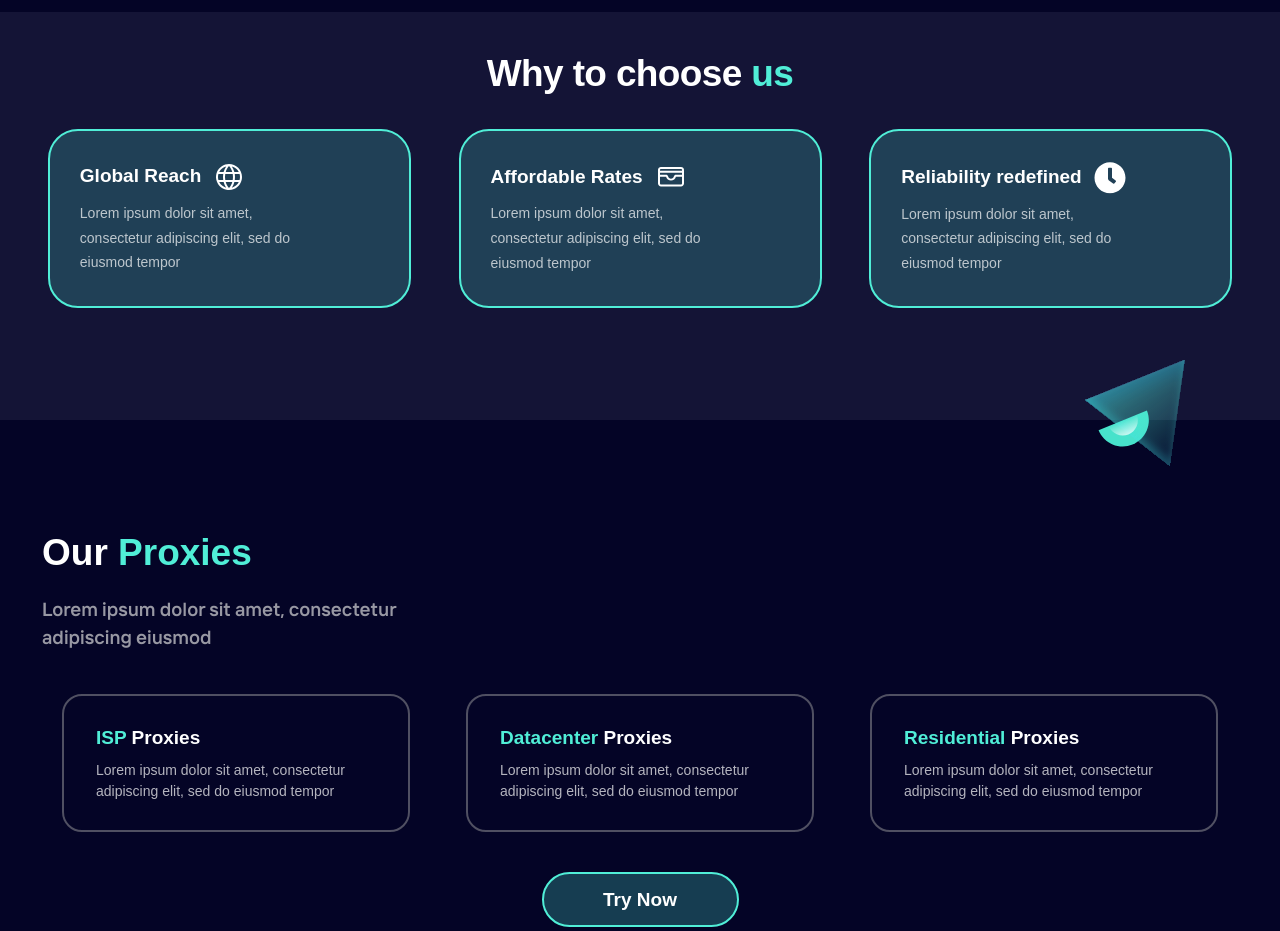
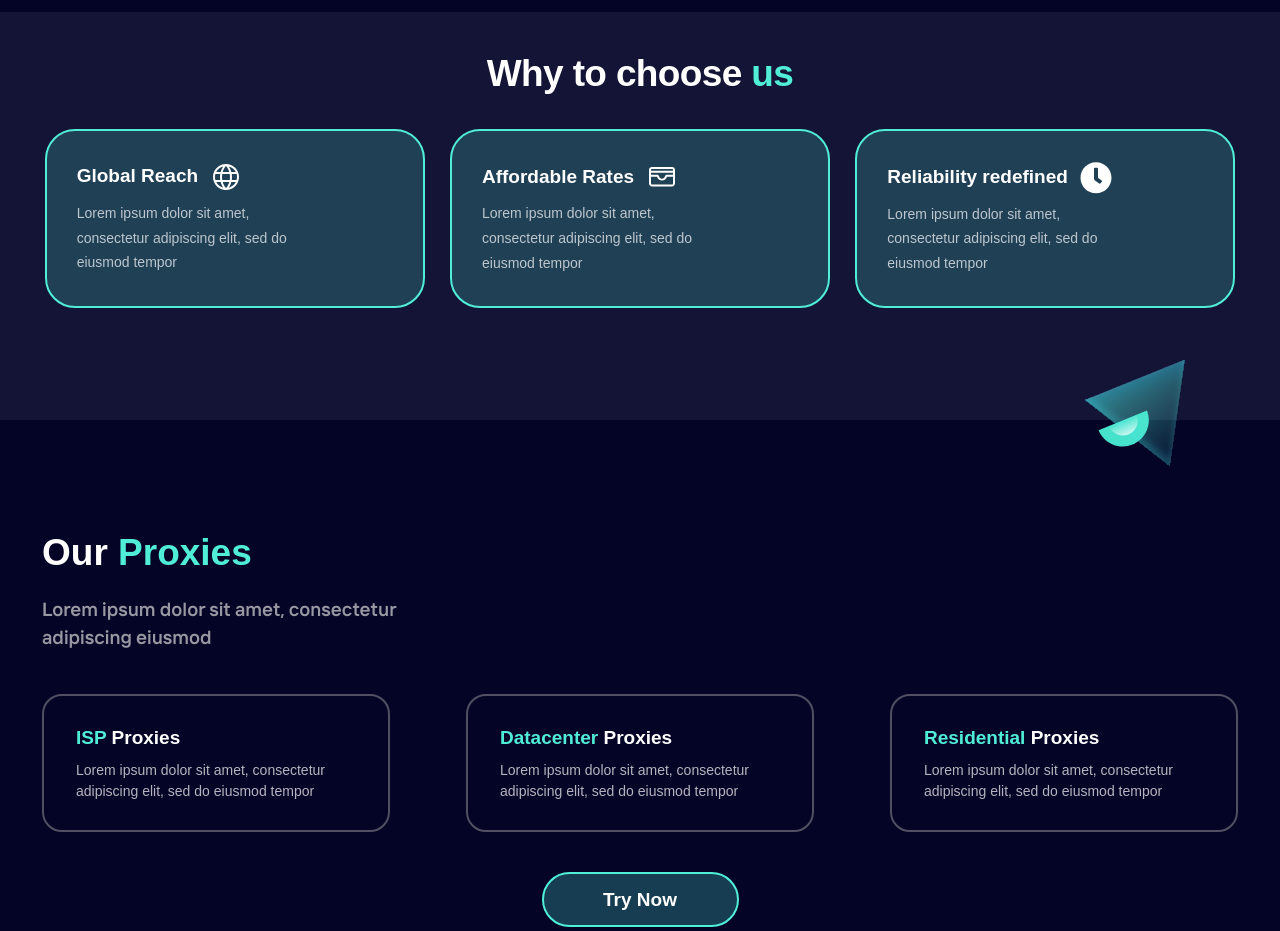
Before and after one commit to Radial-code/impulse-proxies, a Next.js app: page / in a window 1280 px wide. Shown: the part 1160-2091 px from the top of the page. Built offline with nearby package versions, Linux system fonts and the light colour scheme.

Commit message:
error solve

```diff
--- a/components/Hero.jsx
+++ b/components/Hero.jsx
@@ -13,7 +13,7 @@ const Hero = () => {
               <h1 className="lg:text-[55px] xl:text-8xl md:text-[45px] text-[35px] tracking-[-2%] text-white leading-[118%]">
                 Elevate your
                 <span className="lg:block lg:whitespace-nowrap">
-                  <span className="text-cyan-green me-2">success</span>with our
+                  <span className="text-cyan-green me-2 lg:ms-0 ms-2">success</span>with our
                 </span>
                 Proxies
               </h1>
--- a/components/OurProxies.jsx
+++ b/components/OurProxies.jsx
@@ -19,9 +19,8 @@ const OurProxies = () => {
         <p className=" font-semibold text-2xl font-TT_Interfaces text-[#9898A3] max-w-[380px] lg:mx-0 text-center md:text-start mx-auto md:mx-0">
           Lorem ipsum dolor sit amet, consectetur adipiscing eiusmod
         </p>
-        <div className="flex justify-center md:justify-start 2xl:justify-between flex-wrap  lg:flex-nowrap lg:gap-9  mt-[53px] md:mt-8 lg:mt-10  ">
-
-            <div className=" border-[2px] border-[#505062] rounded-[20px] px-8 py-7 max-w-[348px] lg:mx-auto">
+        <div className="flex justify-center md:justify-start lg:justify-between flex-wrap  lg:flex-nowrap lg:gap-9 2xl:gap-2  mt-[53px] md:mt-8 lg:mt-10  ">
+          <div className=" border-[2px] border-[#505062] rounded-[20px] px-8 py-7 2xl:max-w-[438px] max-w-[348px]">
             <h5 className="font-bold  font-Montserrat text-2xl text-white">
               <span className="text-[#50EED7]"> ISP </span>Proxies
             </h5>
@@ -30,7 +29,7 @@ const OurProxies = () => {
               eiusmod tempor
             </p>
           </div>
-            <div className=" border-[2px] border-[#505062] rounded-[20px] px-8 py-7 max-w-[348px]  md:mx-6 lg:mx-0 mt-6 md:mt-0">
+          <div className=" border-[2px] border-[#505062] rounded-[20px] px-8 py-7 2xl:max-w-[438px] max-w-[348px]  lg:mx-0 md:mx-auto mt-6 md:mt-0">
             <h5 className="font-bold  font-Montserrat text-2xl text-white">
               <span className="text-[#50EED7]"> Datacenter </span> Proxies
             </h5>
@@ -39,7 +38,7 @@ const OurProxies = () => {
               eiusmod tempor
             </p>
           </div>
-            <div className=" border-[2px] border-[#505062] rounded-[20px] px-8 py-7 max-w-[348px] lg:mx-auto mt-6 lg:mt-0">
+          <div className=" border-[2px] border-[#505062] rounded-[20px] px-8 py-7 2xl:max-w-[438px] max-w-[348px] mt-6 lg:mt-0">
             <h5 className="font-bold  font-Montserrat text-2xl text-white">
               <span className="text-[#50EED7]"> Residential </span> Proxies
             </h5>
@@ -48,7 +47,6 @@ const OurProxies = () => {
               eiusmod tempor
             </p>
           </div>
-
         </div>
         <div className=" flex justify-center md:justify-start lg:justify-center relative">
           <button className=" max-w-[197px] w-full min-h-[55px] border-[2px] border-[#50EED7] bg-[#163D51] rounded-[100px] font-Montserrat font-semibold text-2xl text-white mt-10">
--- a/components/WhyToChooseUs.jsx
+++ b/components/WhyToChooseUs.jsx
@@ -17,14 +17,14 @@ function WhyToChooseUs() {
           <h2 className="font-Montserrat sm:text-6xl text-[35px] text-white font-bold leading-[121%] text-center tracking-[-0.64px]">
             Why to choose <span className="text-[#50EED7]">us</span>
           </h2>
-          <div className="flex justify-center flex-wrap  lg:flex-nowrap lg:gap-9 sm:mt-8 mt-3">
+          <div className="flex justify-center flex-wrap 2xl:gap-0 lg:gap-5  lg:flex-nowrap sm:mt-8 mt-3">
             {CardData.map((CardData) => {
               return (
                 <div
                   key={CardData.id}
-                  className={` w-full mt-6 lg:mt-0 md:w-6/12 lg:w-4/12 ${CardData.border}`}
+                  className={` w-full mt-6 lg:mt-0 md:w-6/12  lg:w-4/12 ${CardData.border}`}
                 >
-                  <div className=" lg:max-w-[363px] hover:translate-y-[-10px] transition-all duration-200 ease-in-out max-w-[348px] mx-auto h-full md:p-[30px] p-[20px] rounded-[30px] border-[2px] border-[#50EED7] bg-[#204056]">
+                  <div className=" 2xl:max-w-[393px] lg:max-w-[380px] hover:translate-y-[-10px] transition-all duration-200 ease-in-out max-w-[348px] mx-auto h-full md:p-[30px] p-[20px] rounded-[30px] border-[2px] border-[#50EED7] bg-[#204056]">
                     <div className=" flex gap-3 items-center">
                       <h5 className="font-bold leading-[140%] font-Montserrat text-2xl text-white">
                         {CardData.heading}
```
Lines whose indentation alone changed are shown as unchanged.
